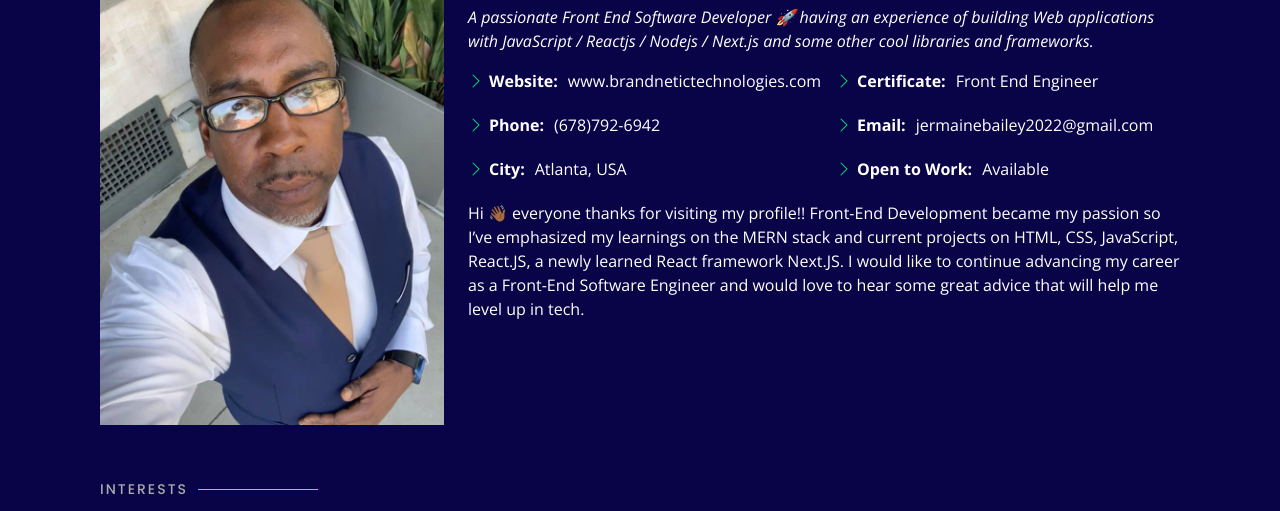
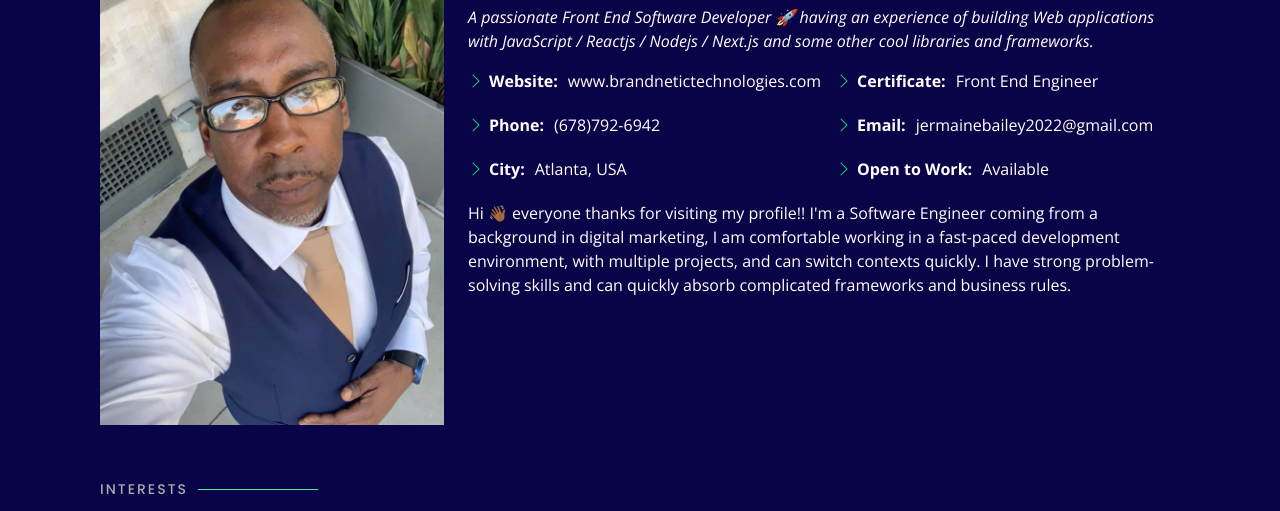
Before and after one commit to Jermaine-rbg/JermaineBaileyOnlinePortfolio, a plain HTML site: page index.html in a window 1280 px wide. Both pictures are taken after a click on the link "About". Shown: the part 247-758 px from the top of the page. Drawn offline with nearby package versions, Linux system fonts and the light colour scheme.

Commit message:
about update

```diff
--- a/index.html
+++ b/index.html
@@ -104,9 +104,7 @@
             </div>
           </div>
           <p>
-            Hi 👋🏾 everyone thanks for visiting my profile!! Front-End Development became my passion so I’ve emphasized my learnings on the MERN stack and current projects on HTML, CSS, JavaScript, React.JS, a newly learned React framework Next.JS.
-
-            I would like to continue advancing my career as a Front-End Software Engineer and would love to hear some great advice that will help me level up in tech.
+            Hi 👋🏾 everyone thanks for visiting my profile!! I'm a Software Engineer coming from a background in digital marketing, I am comfortable working in a fast-paced development environment, with multiple projects, and can switch contexts quickly. I have strong problem-solving skills and can quickly absorb complicated frameworks and business rules.
           </p>
         </div>
       </div>
```
